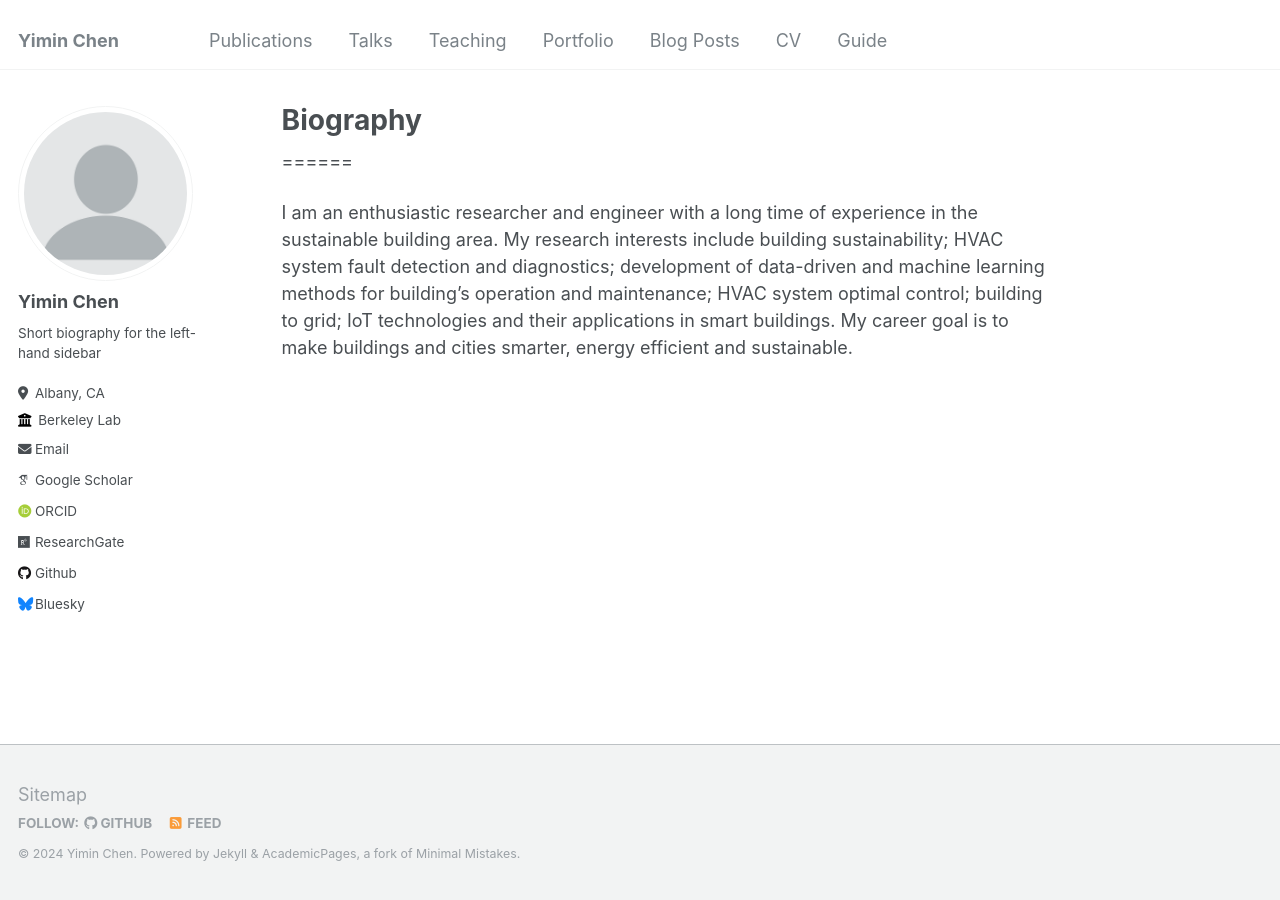
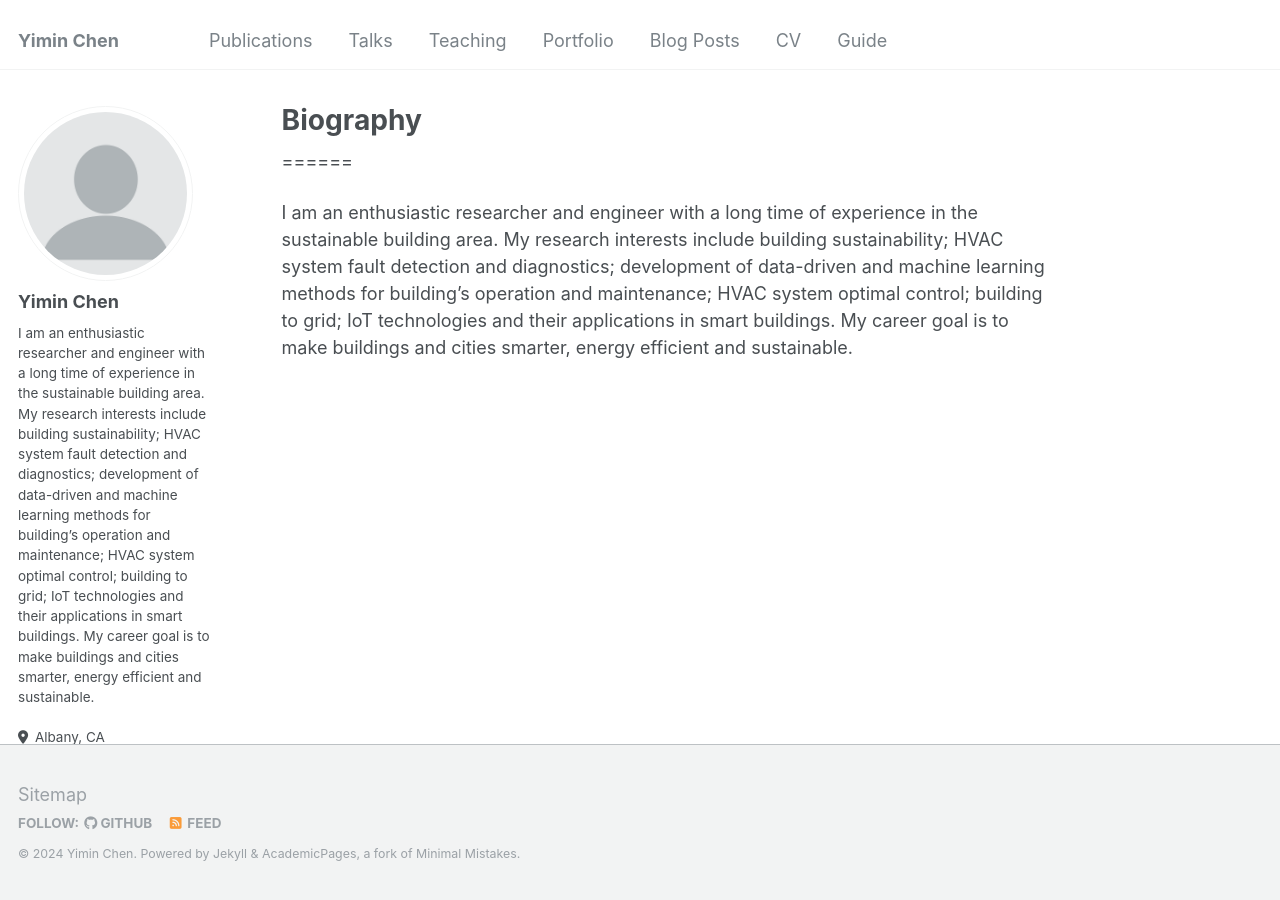
Before and after one commit to chenymstudy2015/YiminChen, a Jekyll site: the page built from _pages/about.md, in a window 1280 px wide. Built offline with Jekyll 4.4.1, drawn with Linux system fonts in a browser that asks for light colours; some web fonts are replaced.

Commit message:
Update _config.yml

```diff
--- a/_config.yml
+++ b/_config.yml
@@ -24,10 +24,10 @@ author:
   avatar           : "profile.png"
   name             : "Yimin Chen"
   pronouns         : # example: "He/His"
-  bio              : "Short biography for the left-hand sidebar"
+  bio              : "I am an enthusiastic researcher and engineer with a long time of experience in the sustainable building area. My research interests include building sustainability; HVAC system fault detection and diagnostics; development of data-driven and machine learning methods for building’s operation and maintenance; HVAC system optimal control; building to grid; IoT technologies and their applications in smart buildings. My career goal is to make buildings and cities smarter, energy efficient and sustainable."
   location         : "Albany, CA"
   employer         : "Berkeley Lab"
-  uri              : # URL
+  # uri              : # URL
   email            : "chenym1979@gmail.com"
 
   # Academic websites
```
